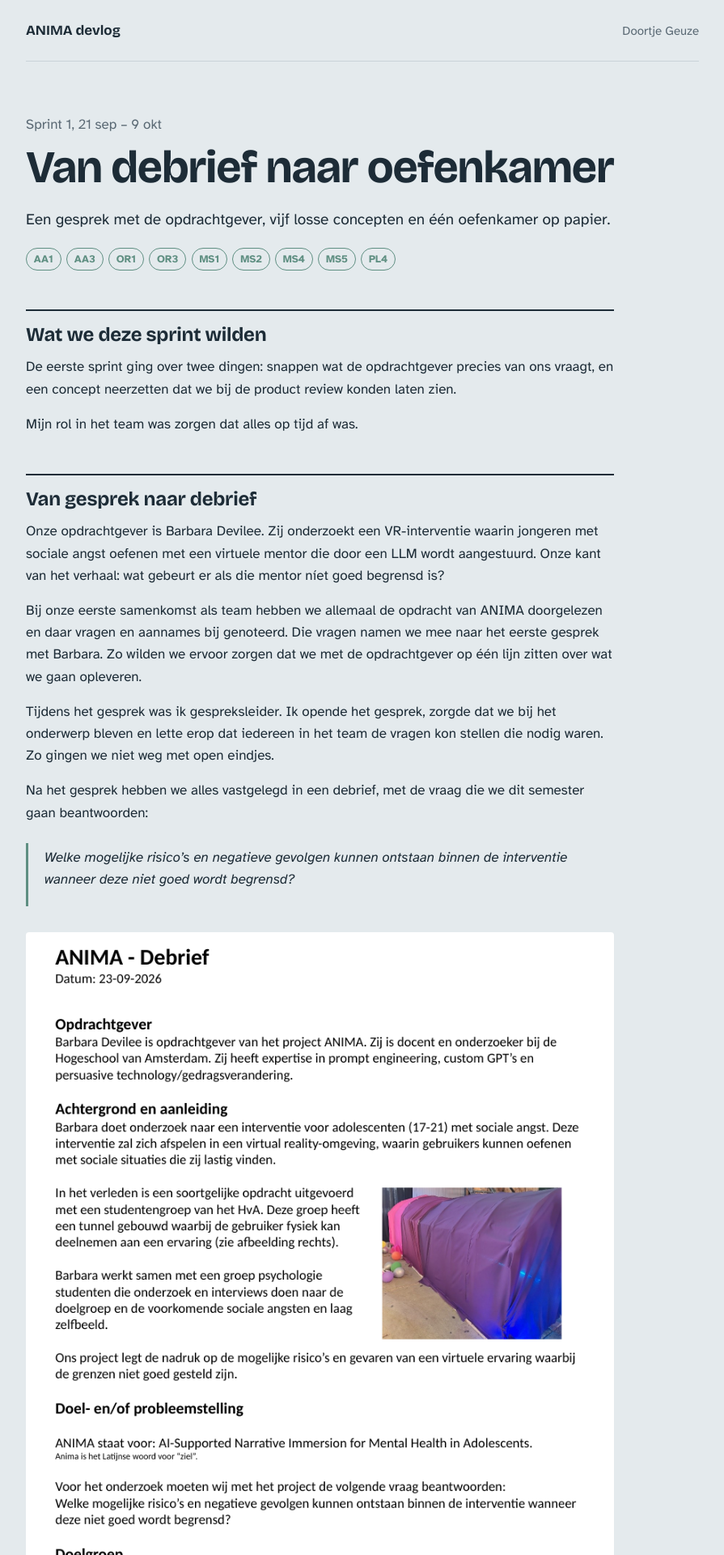
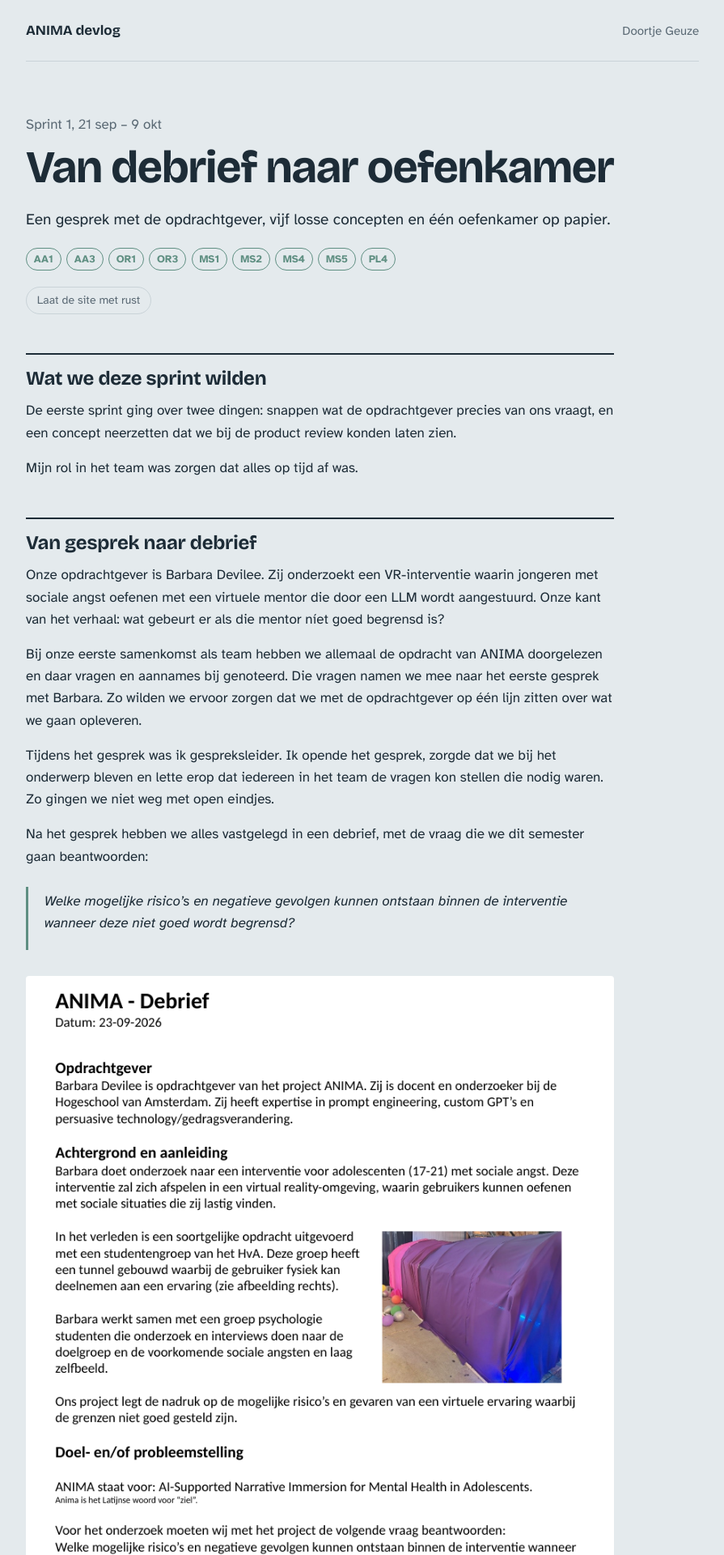
Before and after one commit to Doortje-Geuze04/doortje-geuze04.github.io, a Jekyll site: the page built from _posts/2026-10-09-sprint-1.md, in a window 1280 px wide. Shown: the top 1920 px of the page at 81% size, without its empty margins (192-1087 px from the left). Built offline with Jekyll 4.4.1, drawn with Linux system fonts in a browser that asks for light colours.

Commit message:
ontsporing voor site

```diff
--- a/_layouts/default.html
+++ b/_layouts/default.html
@@ -10,7 +10,7 @@
   <link href="https://fonts.googleapis.com/css2?family=Atkinson+Hyperlegible:ital,wght@0,400;0,700;1,400&family=Bricolage+Grotesque:opsz,wght@12..96,500;12..96,700&display=swap" rel="stylesheet">
   <link rel="stylesheet" href="{{ '/assets/style.css' | relative_url }}">
 </head>
-<body>
+<body{% if page.layout == "post" %} class="post-page"{% endif %}>
   <header class="site-header">
     <a class="site-title" href="{{ '/' | relative_url }}">{{ site.title }}</a>
     <span class="site-author">{{ site.author }}</span>
--- a/_layouts/post.html
+++ b/_layouts/post.html
@@ -11,6 +11,7 @@
       {% for lu in page.leeruitkomsten %}<li>{{ lu }}</li>{% endfor %}
     </ul>
     {% endif %}
+    <button class="derail-toggle" type="button" aria-pressed="false">Laat de site met rust</button>
   </header>
 
   <div class="post-body">
@@ -30,3 +31,4 @@
     {% endfor %}
   </nav>
 </article>
+<script src="{{ '/assets/derail.js' | relative_url }}" defer></script>
--- /dev/null
+++ b/assets/derail.js
@@ -0,0 +1,68 @@
+/* De site ontspoort
+   Hoe verder je in een post scrollt, hoe meer de site gaat haperen.
+   Scrollpositie → CSS-variabele --derail (0 = rustig, 1 = volledig ontspoord). */
+(function () {
+  const root = document.documentElement;
+  const toggle = document.querySelector('.derail-toggle');
+  const reduceMotion = window.matchMedia('(prefers-reduced-motion: reduce)').matches;
+  let derail = 0;
+  let enabled = true;
+
+  try { enabled = localStorage.getItem('derail') !== 'off'; } catch (e) {}
+
+  // Koppen krijgen hun eigen tekst als data-attribuut, voor de glitch
+  const headings = Array.from(document.querySelectorAll('.post-body h2, .post-body h3'));
+  headings.forEach(h => h.dataset.text = h.textContent);
+
+  function update() {
+    if (!enabled) { derail = 0; root.style.setProperty('--derail', 0); return; }
+    const max = document.documentElement.scrollHeight - window.innerHeight;
+    const progress = max > 0 ? window.scrollY / max : 0;
+    // De eerste 15% blijft alles rustig, daarna loopt het op
+    derail = Math.min(1, Math.max(0, (progress - 0.15) / 0.75));
+    root.style.setProperty('--derail', derail.toFixed(3));
+    root.classList.toggle('derailed', derail > 0.85);
+  }
+
+  function glitch(el) {
+    if (reduceMotion || !enabled || el.classList.contains('glitch')) return;
+    el.classList.add('glitch');
+    el.addEventListener('animationend', () => el.classList.remove('glitch'), { once: true });
+  }
+
+  // Een kop glitcht als hij in beeld komt, maar alleen als de site al aan het ontsporen is
+  const observer = new IntersectionObserver(entries => {
+    entries.forEach(entry => {
+      if (entry.isIntersecting && Math.random() < derail * 1.2) glitch(entry.target);
+    });
+  }, { threshold: 1 });
+  headings.forEach(h => observer.observe(h));
+
+  // Bijna onderaan: af en toe glitcht er spontaan een kop die in beeld is
+  setInterval(() => {
+    if (derail < 0.6) return;
+    const visible = headings.filter(h => {
+      const r = h.getBoundingClientRect();
+      return r.top > 0 && r.bottom < window.innerHeight;
+    });
+    if (visible.length && Math.random() < derail) {
+      glitch(visible[Math.floor(Math.random() * visible.length)]);
+    }
+  }, 2200);
+
+  function setEnabled(on) {
+    enabled = on;
+    try { localStorage.setItem('derail', on ? 'on' : 'off'); } catch (e) {}
+    if (toggle) {
+      toggle.textContent = on ? 'Laat de site met rust' : 'Laat de site ontsporen';
+      toggle.setAttribute('aria-pressed', String(!on));
+    }
+    update();
+  }
+
+  if (toggle) toggle.addEventListener('click', () => setEnabled(!enabled));
+  setEnabled(enabled);
+
+  window.addEventListener('scroll', () => requestAnimationFrame(update), { passive: true });
+  window.addEventListener('resize', update);
+})();
--- a/assets/style.css
+++ b/assets/style.css
@@ -362,3 +362,123 @@
     grid-template-columns: 1fr;
   }
 }
+/* ===== De site ontspoort =====
+   --derail loopt van 0 naar 1 terwijl je door een post scrollt (zie derail.js). */
+:root {
+  --derail: 0;
+}
+
+.post-page {
+  background: color-mix(in srgb, var(--bg), #ebd5d6 calc(var(--derail) * 100%));
+}
+.post-page .post-body h2 {
+  border-top-color: color-mix(
+    in srgb,
+    var(--ink),
+    var(--alarm) calc(var(--derail) * 100%)
+  );
+}
+.post-page .lu-tags li,
+.post-page .post-body blockquote {
+  border-color: color-mix(
+    in srgb,
+    var(--calm),
+    var(--alarm) calc(var(--derail) * 100%)
+  );
+}
+.post-page .lu-tags li {
+  color: color-mix(
+    in srgb,
+    var(--calm),
+    var(--alarm) calc(var(--derail) * 100%)
+  );
+}
+
+/* Glitch op koppen */
+.glitch {
+  animation: glitch 0.45s steps(1, end);
+}
+@keyframes glitch {
+  0% {
+    transform: none;
+    text-shadow: none;
+    clip-path: none;
+  }
+  15% {
+    transform: translateX(-3px) skewX(-6deg);
+    text-shadow:
+      3px 0 var(--alarm),
+      -3px 0 var(--calm);
+    clip-path: inset(8% 0 45% 0);
+  }
+  35% {
+    transform: translateX(4px);
+    text-shadow:
+      -2px 0 var(--alarm),
+      2px 0 var(--calm);
+    clip-path: inset(55% 0 5% 0);
+  }
+  55% {
+    transform: translateX(-2px) skewX(4deg);
+    text-shadow: 2px 0 var(--alarm);
+    clip-path: inset(0 0 70% 0);
+  }
+  75% {
+    transform: translateX(1px);
+    text-shadow: -1px 0 var(--alarm);
+    clip-path: none;
+  }
+  100% {
+    transform: none;
+    text-shadow: none;
+    clip-path: none;
+  }
+}
+
+/* Helemaal onderaan: de beelden gaan licht trillen */
+.derailed .post-body img {
+  animation: shiver 6s infinite;
+}
+@keyframes shiver {
+  0%,
+  92%,
+  100% {
+    transform: none;
+    filter: none;
+  }
+  93% {
+    transform: translate(-2px, 1px);
+    filter: hue-rotate(-12deg) saturate(1.4);
+  }
+  95% {
+    transform: translate(2px, -1px);
+  }
+  97% {
+    transform: translate(-1px, 0);
+    filter: none;
+  }
+}
+
+/* Knop om het uit te zetten */
+.derail-toggle {
+  margin-top: 1.25rem;
+  font: inherit;
+  font-size: 0.875rem;
+  color: var(--muted);
+  background: none;
+  border: 1px solid var(--line);
+  border-radius: 999px;
+  padding: 0.3rem 0.8rem;
+  cursor: pointer;
+}
+.derail-toggle:hover {
+  color: var(--alarm);
+  border-color: var(--alarm);
+}
+
+@media (prefers-reduced-motion: reduce) {
+  .glitch,
+  .derailed .post-body img {
+    animation: none;
+  }
+}
```
